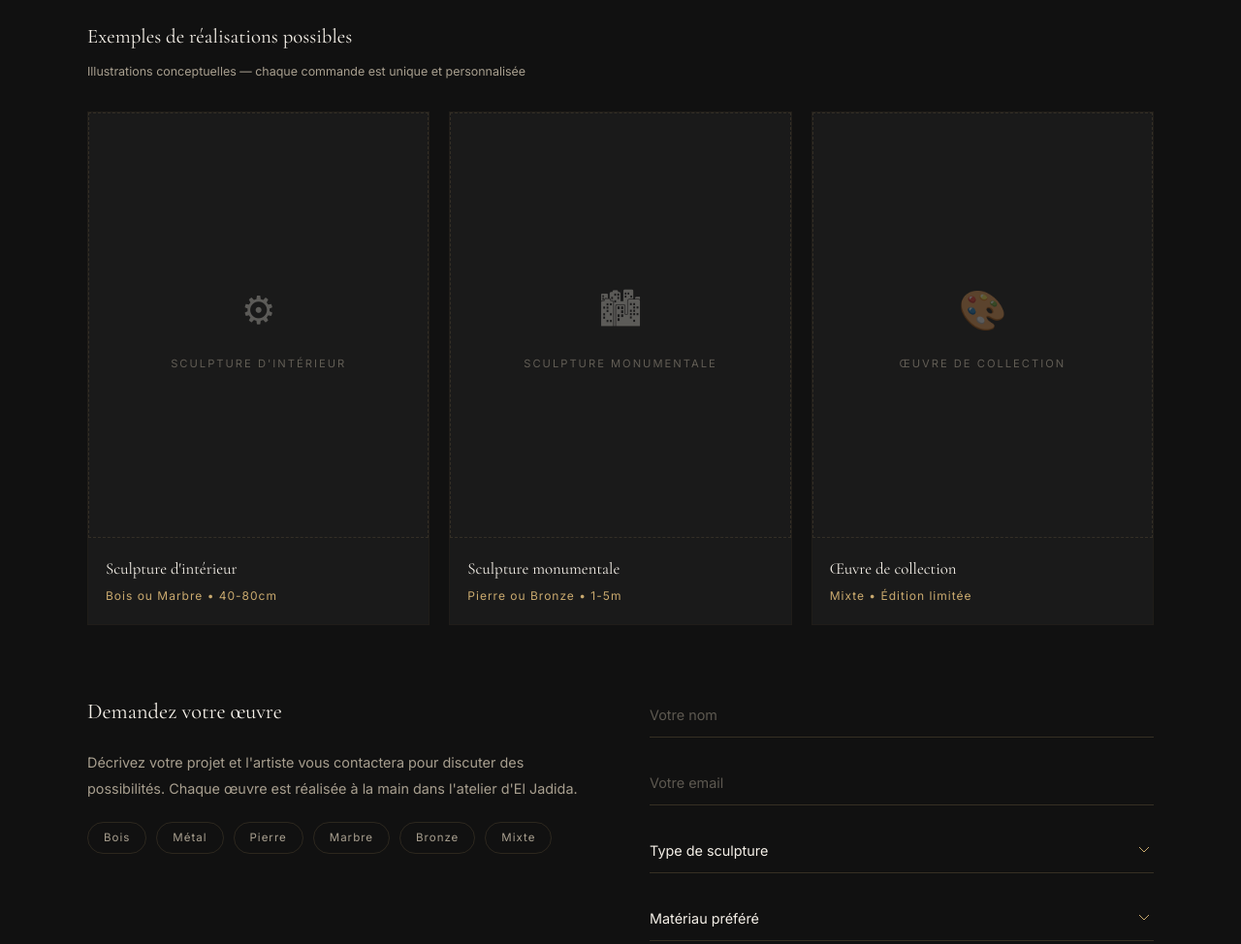
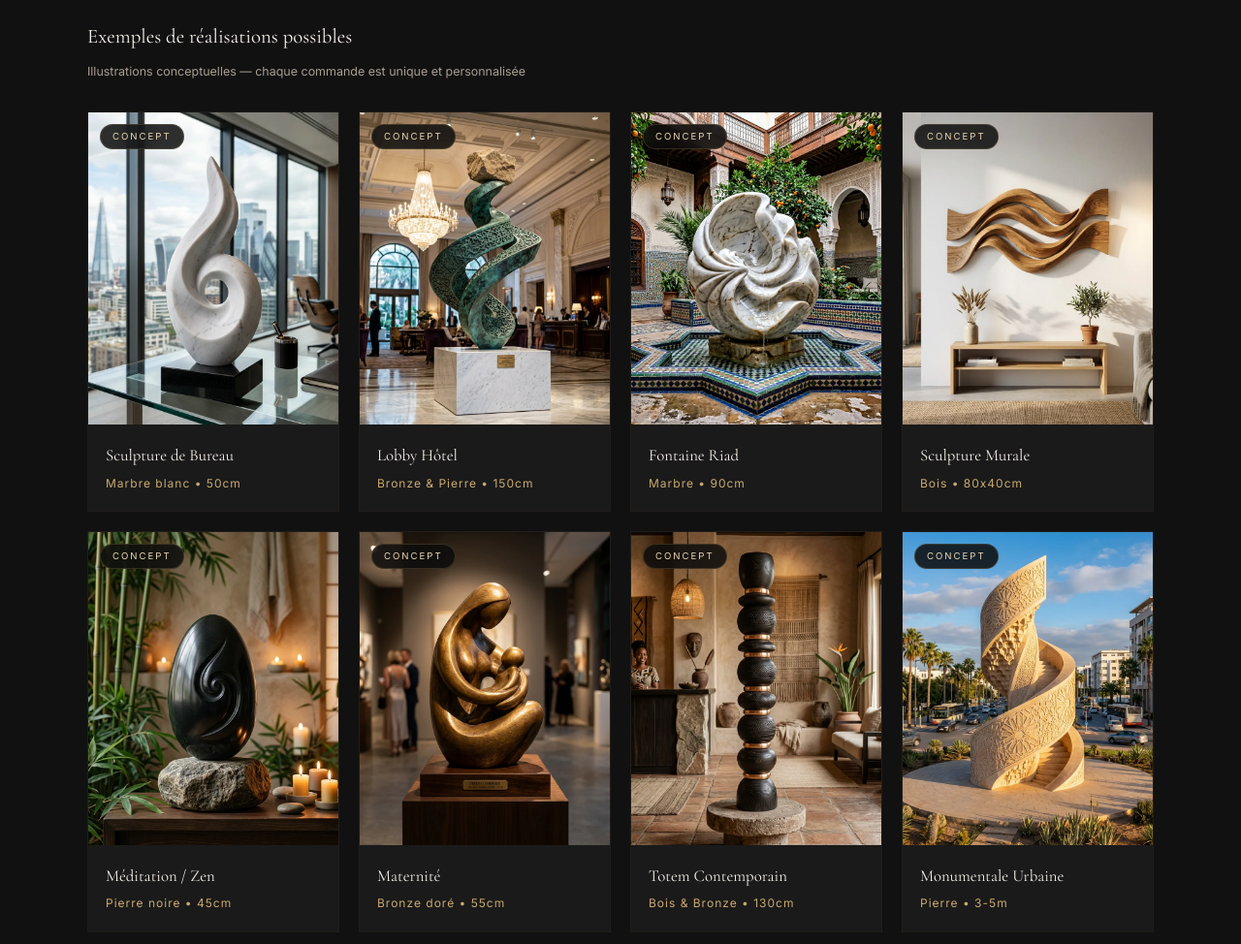
Before and after one commit to maisondufellah/mhammedelaadi.com, a plain HTML site: page index.html in a window 1280 px wide. Shown: the part 8700-9674 px from the top of the page at 97% size. Drawn offline with nearby package versions, Linux system fonts and the light colour scheme.

Commit message:
Add 8 AI concept images to commissions section
Replace placeholder cards with real AI-generated concept illustrations:
- Bureau/Office (white marble), Hotel Lobby (bronze), Riad Fountain (marble)
- Wall Sculpture (wood), Zen/Meditation (black stone), Motherhood (golden bronze)
- Contemporary Totem (wood+bronze), Urban Monumental (stone)
Each card has a "Concept" badge for transparency. Grid updated to 4 columns.

Co-Authored-By: Claude Opus 4.6 <noreply@anthropic.com>

```diff
--- a/index.html
+++ b/index.html
@@ -622,12 +622,12 @@ section { padding: 140px 40px; }
 
 @media (max-width: 900px) {
   .commission-steps { grid-template-columns: repeat(2, 1fr); }
-  .concepts-grid { grid-template-columns: 1fr 1fr; }
+  .concepts-grid { grid-template-columns: 1fr 1fr !important; }
   .commission-form-section { grid-template-columns: 1fr; gap: 40px; }
 }
 @media (max-width: 650px) {
   .commission-steps { grid-template-columns: 1fr; }
-  .concepts-grid { grid-template-columns: 1fr; }
+  .concepts-grid { grid-template-columns: 1fr !important; }
 }
 
 /* ====== PARCOURS / TIMELINE ====== */
@@ -1279,41 +1279,69 @@ section { padding: 140px 40px; }
         <span class="en">Conceptual illustrations — each commission is unique and personalized</span>
         <span class="ar">رسوم توضيحية مفاهيمية — كل طلب فريد ومخصص</span>
       </p>
-      <div class="concepts-grid">
+      <div class="concepts-grid" style="grid-template-columns:repeat(4,1fr);">
         <div class="concept-card reveal">
-          <div class="concept-placeholder">
-            <div class="concept-placeholder-icon">&#9881;</div>
-            <div class="concept-placeholder-text">
-              <span class="fr">Sculpture d'int&eacute;rieur</span><span class="en">Indoor Sculpture</span><span class="ar">منحوتة داخلية</span>
-            </div>
+          <span class="concept-badge"><span class="fr">Concept</span><span class="en">Concept</span><span class="ar">مفهوم</span></span>
+          <img src="concept-sculpture-bureau-marbre.webp" alt="Concept — Sculpture bureau marbre" loading="lazy">
+          <div class="concept-card-info">
+            <h4><span class="fr">Sculpture de Bureau</span><span class="en">Office Sculpture</span><span class="ar">منحوتة مكتب</span></h4>
+            <p><span class="fr">Marbre blanc &bull; 50cm</span><span class="en">White Marble &bull; 50cm</span><span class="ar">رخام أبيض &bull; 50سم</span></p>
           </div>
+        </div>
+        <div class="concept-card reveal reveal-delay-1">
+          <span class="concept-badge"><span class="fr">Concept</span><span class="en">Concept</span><span class="ar">مفهوم</span></span>
+          <img src="concept-sculpture-lobby-bronze.webp" alt="Concept — Sculpture lobby bronze" loading="lazy">
           <div class="concept-card-info">
-            <h4><span class="fr">Sculpture d'int&eacute;rieur</span><span class="en">Indoor Sculpture</span><span class="ar">منحوتة داخلية</span></h4>
-            <p><span class="fr">Bois ou Marbre &bull; 40-80cm</span><span class="en">Wood or Marble &bull; 40-80cm</span><span class="ar">خشب أو رخام &bull; 40-80سم</span></p>
+            <h4><span class="fr">Lobby H&ocirc;tel</span><span class="en">Hotel Lobby</span><span class="ar">بهو فندق</span></h4>
+            <p><span class="fr">Bronze &amp; Pierre &bull; 150cm</span><span class="en">Bronze &amp; Stone &bull; 150cm</span><span class="ar">برونز وحجر &bull; 150سم</span></p>
           </div>
         </div>
+        <div class="concept-card reveal reveal-delay-2">
+          <span class="concept-badge"><span class="fr">Concept</span><span class="en">Concept</span><span class="ar">مفهوم</span></span>
+          <img src="concept-sculpture-fontaine-riad.webp" alt="Concept — Fontaine riad marbre" loading="lazy">
+          <div class="concept-card-info">
+            <h4><span class="fr">Fontaine Riad</span><span class="en">Riad Fountain</span><span class="ar">نافورة رياض</span></h4>
+            <p><span class="fr">Marbre &bull; 90cm</span><span class="en">Marble &bull; 90cm</span><span class="ar">رخام &bull; 90سم</span></p>
+          </div>
+        </div>
+        <div class="concept-card reveal reveal-delay-3">
+          <span class="concept-badge"><span class="fr">Concept</span><span class="en">Concept</span><span class="ar">مفهوم</span></span>
+          <img src="concept-sculpture-murale-bois.webp" alt="Concept — Sculpture murale bois" loading="lazy">
+          <div class="concept-card-info">
+            <h4><span class="fr">Sculpture Murale</span><span class="en">Wall Sculpture</span><span class="ar">منحوتة جدارية</span></h4>
+            <p><span class="fr">Bois &bull; 80x40cm</span><span class="en">Wood &bull; 80x40cm</span><span class="ar">خشب &bull; 80x40سم</span></p>
+          </div>
+        </div>
+        <div class="concept-card reveal">
+          <span class="concept-badge"><span class="fr">Concept</span><span class="en">Concept</span><span class="ar">مفهوم</span></span>
+          <img src="concept-sculpture-zen-pierre.webp" alt="Concept — Sculpture zen pierre noire" loading="lazy">
+          <div class="concept-card-info">
+            <h4><span class="fr">M&eacute;ditation / Zen</span><span class="en">Meditation / Zen</span><span class="ar">تأمل / زِن</span></h4>
+            <p><span class="fr">Pierre noire &bull; 45cm</span><span class="en">Black Stone &bull; 45cm</span><span class="ar">حجر أسود &bull; 45سم</span></p>
+          </div>
+        </div>
         <div class="concept-card reveal reveal-delay-1">
-          <div class="concept-placeholder">
-            <div class="concept-placeholder-icon">&#127961;</div>
-            <div class="concept-placeholder-text">
-              <span class="fr">Sculpture monumentale</span><span class="en">Monumental Sculpture</span><span class="ar">منحوتة ضخمة</span>
-            </div>
+          <span class="concept-badge"><span class="fr">Concept</span><span class="en">Concept</span><span class="ar">مفهوم</span></span>
+          <img src="concept-sculpture-maternite-bronze.webp" alt="Concept — Maternité bronze doré" loading="lazy">
+          <div class="concept-card-info">
+            <h4><span class="fr">Maternit&eacute;</span><span class="en">Motherhood</span><span class="ar">أمومة</span></h4>
+            <p><span class="fr">Bronze dor&eacute; &bull; 55cm</span><span class="en">Golden Bronze &bull; 55cm</span><span class="ar">برونز ذهبي &bull; 55سم</span></p>
           </div>
+        </div>
+        <div class="concept-card reveal reveal-delay-2">
+          <span class="concept-badge"><span class="fr">Concept</span><span class="en">Concept</span><span class="ar">مفهوم</span></span>
+          <img src="concept-sculpture-totem-africain.webp" alt="Concept — Totem africain moderne" loading="lazy">
           <div class="concept-card-info">
-            <h4><span class="fr">Sculpture monumentale</span><span class="en">Monumental Sculpture</span><span class="ar">منحوتة ضخمة</span></h4>
-            <p><span class="fr">Pierre ou Bronze &bull; 1-5m</span><span class="en">Stone or Bronze &bull; 1-5m</span><span class="ar">حجر أو برونز &bull; 1-5م</span></p>
+            <h4><span class="fr">Totem Contemporain</span><span class="en">Contemporary Totem</span><span class="ar">طوطم معاصر</span></h4>
+            <p><span class="fr">Bois &amp; Bronze &bull; 130cm</span><span class="en">Wood &amp; Bronze &bull; 130cm</span><span class="ar">خشب وبرونز &bull; 130سم</span></p>
           </div>
         </div>
-        <div class="concept-card reveal reveal-delay-2">
-          <div class="concept-placeholder">
-            <div class="concept-placeholder-icon">&#127912;</div>
-            <div class="concept-placeholder-text">
-              <span class="fr">&OElig;uvre de collection</span><span class="en">Collector Piece</span><span class="ar">قطعة جمع</span>
-            </div>
-          </div>
+        <div class="concept-card reveal reveal-delay-3">
+          <span class="concept-badge"><span class="fr">Concept</span><span class="en">Concept</span><span class="ar">مفهوم</span></span>
+          <img src="concept-sculpture-monumentale-ville.webp" alt="Concept — Sculpture monumentale rond-point" loading="lazy">
           <div class="concept-card-info">
-            <h4><span class="fr">&OElig;uvre de collection</span><span class="en">Collector Piece</span><span class="ar">قطعة جمع</span></h4>
-            <p><span class="fr">Mixte &bull; &Eacute;dition limit&eacute;e</span><span class="en">Mixed Media &bull; Limited Edition</span><span class="ar">مواد مختلطة &bull; إصدار محدود</span></p>
+            <h4><span class="fr">Monumentale Urbaine</span><span class="en">Urban Monumental</span><span class="ar">ضخمة حضرية</span></h4>
+            <p><span class="fr">Pierre &bull; 3-5m</span><span class="en">Stone &bull; 3-5m</span><span class="ar">حجر &bull; 3-5م</span></p>
           </div>
         </div>
       </div>
```
Also changed, not shown: concept-sculpture-bureau-marbre.webp (added), concept-sculpture-fontaine-riad.webp (added), concept-sculpture-lobby-bronze.webp (added), concept-sculpture-maternite-bronze.webp (added), concept-sculpture-monumentale-ville.webp (added), concept-sculpture-murale-bois.webp (added), concept-sculpture-totem-africain.webp (added), concept-sculpture-zen-pierre.webp (added).
